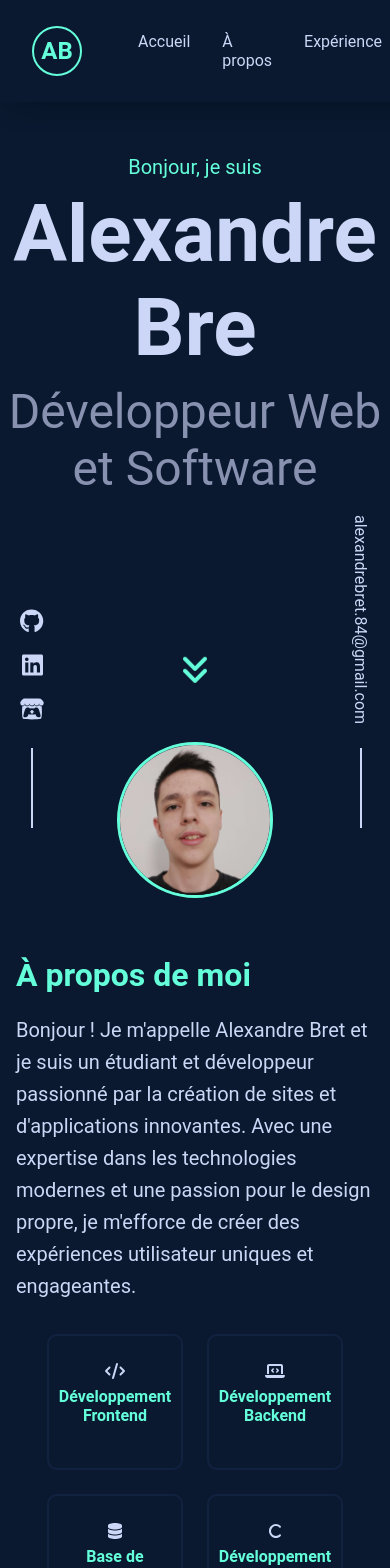
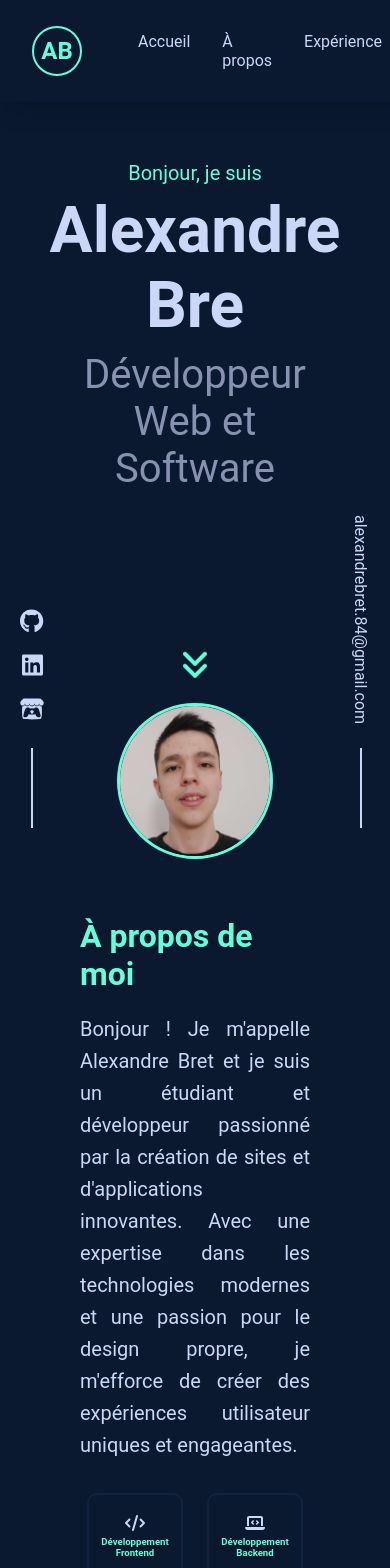
Before and after one commit to 1NainConnu34/portfolio, a React (Create React App) app: page / in a window 390 px wide. Shown: the top 1568 px of the page. Built offline with nearby package versions, Linux system fonts and the light colour scheme.

Commit message:
added responsivity for About, Experience and Home sections

```diff
--- a/src/components/About.js
+++ b/src/components/About.js
@@ -73,6 +73,10 @@ const AboutSection = styled.section`
   opacity: ${({ $isVisible }) => ($isVisible ? 1 : 0)};
   transform: ${({ $isVisible }) => ($isVisible ? 'translateY(0)' : 'translateY(20px)')};
   transition: opacity 1.5s ease-in-out, transform 1.5s ease-in-out;
+
+  @media (max-width: 480px) {
+    padding-bottom: 5rem;
+  }
 `;
 
 const ContentContainer = styled.div`
@@ -80,7 +84,7 @@ const ContentContainer = styled.div`
   flex-direction: column;
   align-items: center;
   gap: 2rem;
-  @media (min-width: 768px) {
+  @media (min-width: 1024px) {
     flex-direction: row;
     justify-content: center;
   }
@@ -117,6 +121,7 @@ const Title = styled.h2`
   transform: ${({ $isVisible }) => ($isVisible ? 'translateY(0)' : 'translateY(20px)')};
   transition: opacity 1s ease-in-out, transform 1s ease-in-out;
   transition-delay: 0.33s;
+  padding: 0 4rem;
 `;
 
 const Description = styled.p`
@@ -127,6 +132,8 @@ const Description = styled.p`
   transform: ${({ $isVisible }) => ($isVisible ? 'translateY(0)' : 'translateY(20px)')};
   transition: opacity 1s ease-in-out, transform 1s ease-in-out;
   transition-delay: 0.66s;
+  text-align: justify;
+  padding: 0 4rem;
 `;
 
 const SkillsContainer = styled.div`
@@ -139,6 +146,7 @@ const SkillsContainer = styled.div`
   transform: ${({ $isVisible }) => ($isVisible ? 'translateY(0)' : 'translateY(20px)')};
   transition: opacity 1s ease-in-out, transform 1s ease-in-out;
   transition-delay: 1s;
+  padding: 0 1.5rem;
 `;
 
 const Skill = styled.div.attrs(props => ({
@@ -161,10 +169,30 @@ const Skill = styled.div.attrs(props => ({
   &:hover {
     cursor: default;
   }
+
+  @media (max-width: 768px) {
+    width: 80px;
+    height: 80px;
+  }
+
+  @media (max-width: 480px) {
+    width: 60px;
+    height: 60px;
+  }
 `;
 
 const SkillTitle = styled.h3`
   font-size: 1rem;
   margin-top: 0.5rem;
   color: #64ffda;
+
+  @media (max-width: 768px) {
+    font-size: 0.8rem;
+    margin-top: 0.4rem;
+  }
+
+  @media (max-width: 480px) {
+    font-size: 0.6rem;
+    margin-top: 0.3rem;
+  }
 `;
--- a/src/components/Experience.js
+++ b/src/components/Experience.js
@@ -56,6 +56,11 @@ const ExperienceSection = styled.section`
   color: #ccd6f6;
   padding: 4rem 1rem;
   text-align: center;
+
+  @media (max-width: 768px) {
+    padding-right: 3rem;
+    padding-left: 3rem;
+  }
 `;
 
 const Title = styled.h2`
--- a/src/components/Home.js
+++ b/src/components/Home.js
@@ -72,6 +72,8 @@ const IntroText = styled.div`
   margin-bottom: 10rem;
   opacity: 0;
   animation: ${fadeIn} 1.5s ease-in-out 0.5s forwards;
+  margin-left: 5rem;
+  margin-right: 5rem;
 `;
 
 const SmallText = styled.p`
@@ -83,12 +85,20 @@ const SmallText = styled.p`
 const LargeText = styled.h1`
   font-size: 5rem;
   margin: 0.5rem 0;
+
+  @media (max-width: 768px) {
+    font-size: 4rem
+  }
 `;
 
 const SubText = styled.p`
   font-size: 3rem;
   color: #8892b0;
   margin: 0;
+
+  @media (max-width: 768px) {
+    font-size: 2.5rem
+  }
 `;
 
 const Arrows = styled.div`
```
